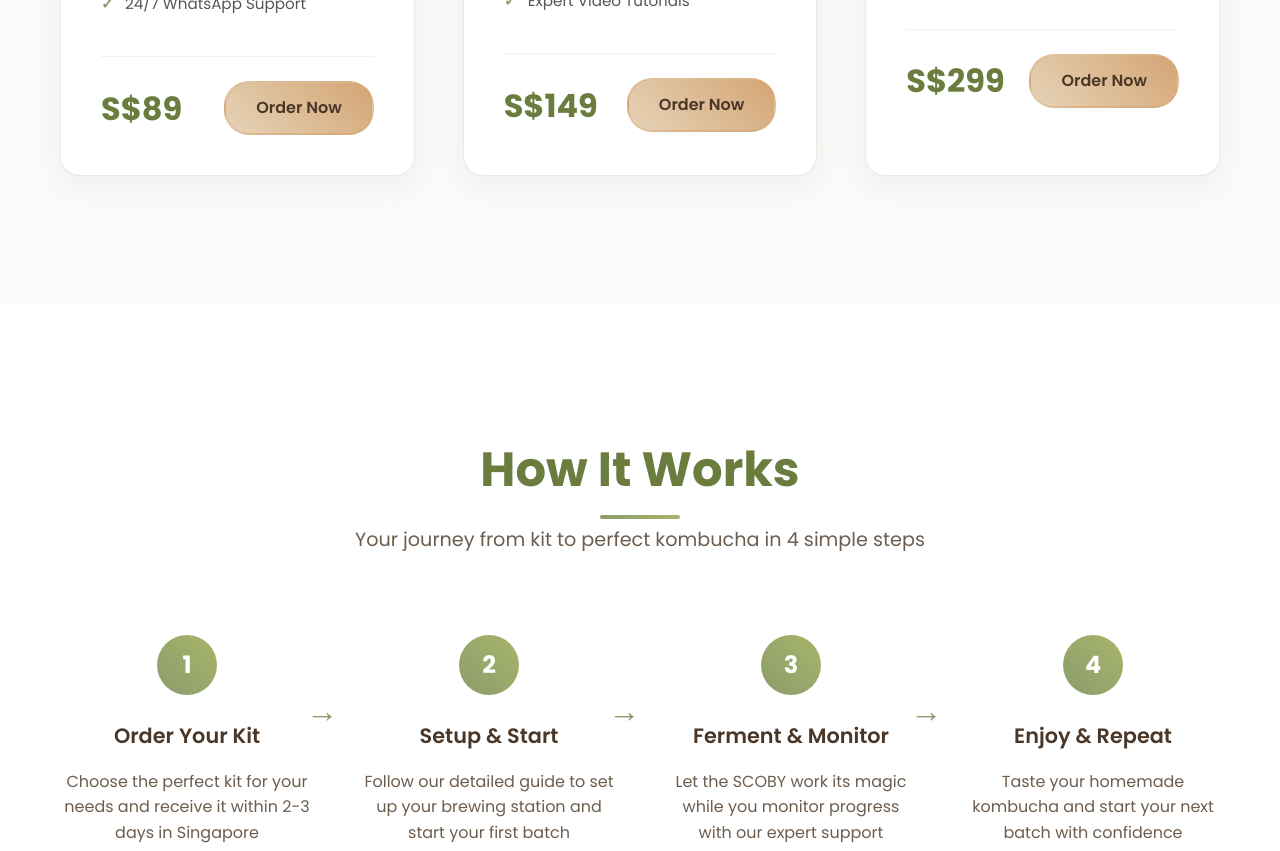
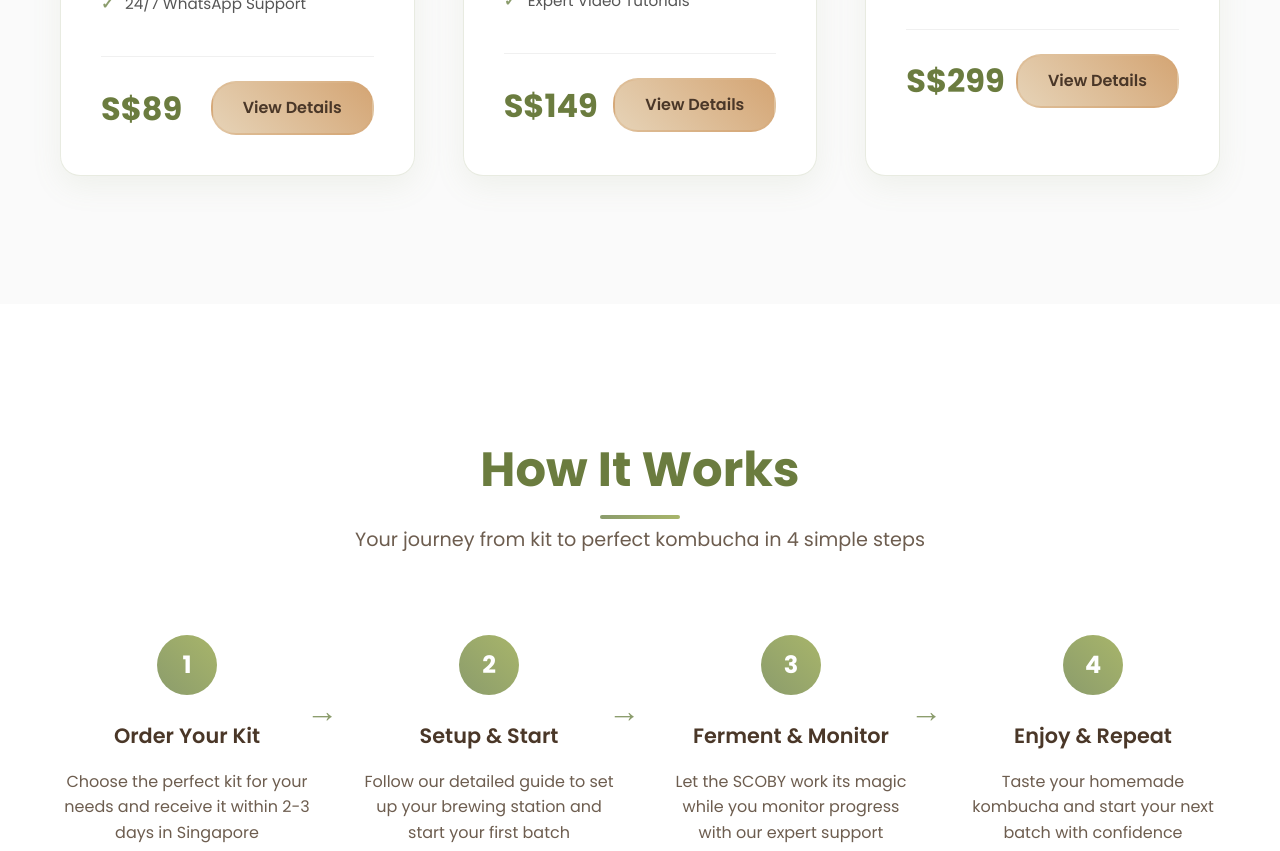
Before and after one commit to asharifah/Home-Fermentation-Lab-SG, a plain HTML site: page kombucha-kits.html in a window 1280 px wide. Shown: the part 1871-2722 px from the top of the page. Drawn offline with Linux system fonts and the light colour scheme.

Commit message:
changed button names

```diff
--- a/kombucha-kits.html
+++ b/kombucha-kits.html
@@ -657,7 +657,7 @@
                         </ul>
                         <div class="product-footer">
                             <div class="product-price">S$89</div>
-                            <a href="#order" class="product-button">Order Now</a>
+                            <a href="beginner-kombucha-kit.html" class="product-button">View Details</a>
                         </div>
                     </div>
                 </div>
@@ -682,7 +682,7 @@
                         </ul>
                         <div class="product-footer">
                             <div class="product-price">S$149</div>
-                            <a href="#order" class="product-button">Order Now</a>
+                            <a href="advanced-kombucha-kit.html" class="product-button">View Details</a>
                         </div>
                     </div>
                 </div>
@@ -707,7 +707,7 @@
                         </ul>
                         <div class="product-footer">
                             <div class="product-price">S$299</div>
-                            <a href="#order" class="product-button">Order Now</a>
+                            <a href="professional-kombucha-kit.html" class="product-button">View Details</a>
                         </div>
                     </div>
                 </div>
```
